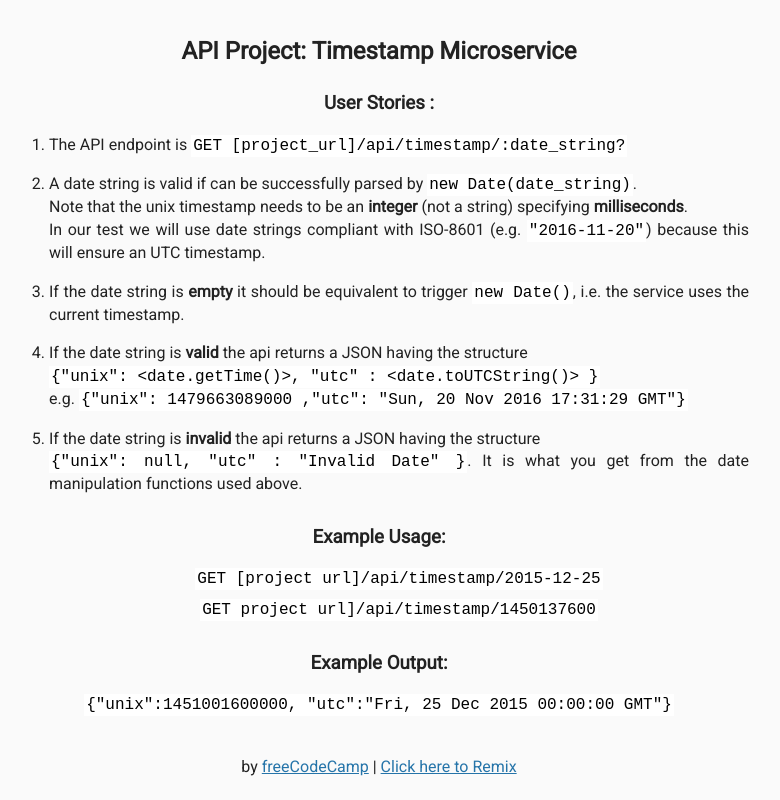
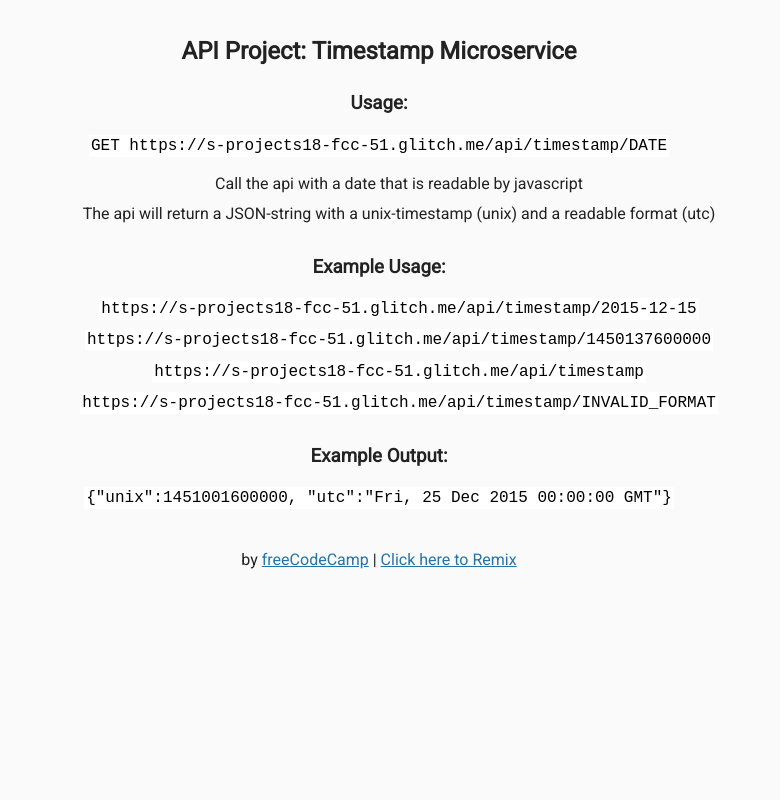
Before and after one commit to s-projects18/s-projects18-fcc-51, a website: page views/index.html in a window 1280 px wide. Shown: the whole page, without its empty margins (261-1041 px from the left). Drawn offline with Linux system fonts and the light colour scheme; files that its build step writes are made by us from their sources.

Commit message:
readme.md

```diff
--- a/views/index.html
+++ b/views/index.html
@@ -13,26 +13,20 @@
 
       <div class="container">
         <h2>API Project: Timestamp Microservice</h2>
-        <h3>User Stories :</h3>
-        <ol class="user-stories">
+        <h3>Usage:</h3>
+<code>GET https://s-projects18-fcc-51.glitch.me/api/timestamp/DATE</code>
+        <ul>
+<li>Call the api with a date that is readable by javascript</li>
+<li>The api will return a JSON-string with a unix-timestamp (unix) and a readable format (utc)</li>
+        </ul>
 
-          <li>The API endpoint is <code>GET [project_url]/api/timestamp/:date_string?</code></li>
-          <li>A date string is valid if can be successfully parsed by <code>new Date(date_string)</code>.<br>
-          Note that the unix timestamp needs to be an <strong>integer</strong> (not a string) specifying <strong>milliseconds</strong>.<br>
-          In our test we will use date strings compliant with ISO-8601 (e.g. <code>"2016-11-20"</code>) because this will ensure an UTC timestamp.</li>
-          <li>If the date string is <strong>empty</strong> it should be equivalent to trigger <code>new Date()</code>, i.e. the service uses the current timestamp.</li>
-          <li>If the date string is <strong>valid</strong> the api returns a JSON having the structure<br><code>{"unix": &lt;date.getTime()&gt;, "utc" : &lt;date.toUTCString()&gt; }</code><br>
-            e.g. <code>{"unix": 1479663089000 ,"utc": "Sun, 20 Nov 2016 17:31:29 GMT"}</code></li>
-          <li>If the date string is <strong>invalid</strong> the api returns a JSON having the structure <br>
-              <code>{"unix": null, "utc" : "Invalid Date" }</code>. It is what you get from the date manipulation functions used above.
-          </li>
-        </ol>
 
         <h3>Example Usage:</h3>
         <ul>
-          <li>
-            <code>GET [project url]/api/timestamp/2015-12-25</code></li>
-          <li><code>GET project url]/api/timestamp/1450137600</code></li>
+          <li><code>https://s-projects18-fcc-51.glitch.me/api/timestamp/2015-12-15</code></li>
+<li><code>https://s-projects18-fcc-51.glitch.me/api/timestamp/1450137600000</code></li>
+<li><code>https://s-projects18-fcc-51.glitch.me/api/timestamp</code></li>
+<li><code>https://s-projects18-fcc-51.glitch.me/api/timestamp/INVALID_FORMAT</code></li>
         </ul>
 
         <h3>Example Output:</h3>
```
Also changed, not shown: README.md.
